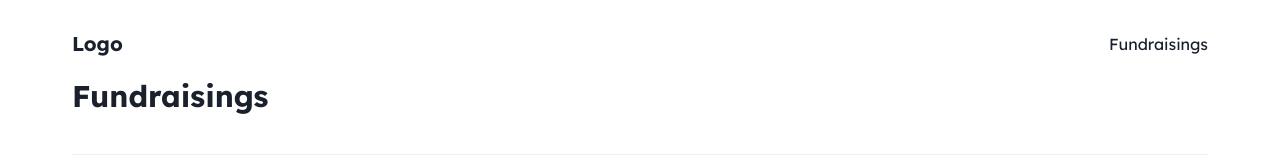
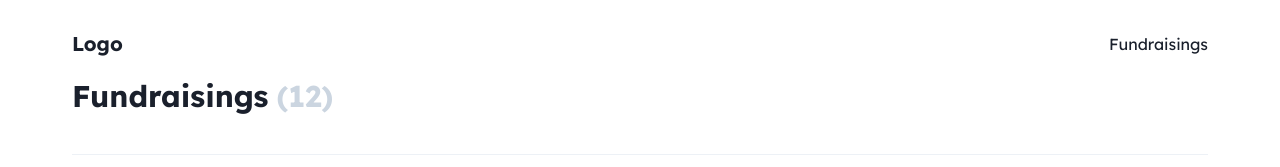
Before and after one commit to andrewchmr/support-ukraine, a Next.js app: page /fundraisings in a window 1280 px wide. Shown: the top 167 px of the page. Built offline with nearby package versions, Linux system fonts and the light colour scheme.

Commit message:
Number of funds

```diff
--- a/src/pages/fundraisings.tsx
+++ b/src/pages/fundraisings.tsx
@@ -1,4 +1,4 @@
-import { Divider, Heading, SimpleGrid } from "@chakra-ui/react";
+import { Divider, Heading, SimpleGrid, Text } from "@chakra-ui/react";
 
 import { FundraisingCard } from "lib/components/FundraisingCard";
 
@@ -13,8 +13,11 @@ const property = {
 const Fundraisings = () => {
   return (
     <>
-      <Heading as="h1" fontSize={{ base: "lg", sm: "3xl" }}>
+      <Heading as="h1" fontWeight="bold" fontSize={{ base: "lg", sm: "3xl" }}>
         Fundraisings
+        <Text marginLeft={2} as="span" color="gray.300">
+          (12)
+        </Text>
       </Heading>
       <Divider marginTop={10} />
       <SimpleGrid marginTop={10} columns={[1, 2, 3, 4]} spacing="24px">
```
